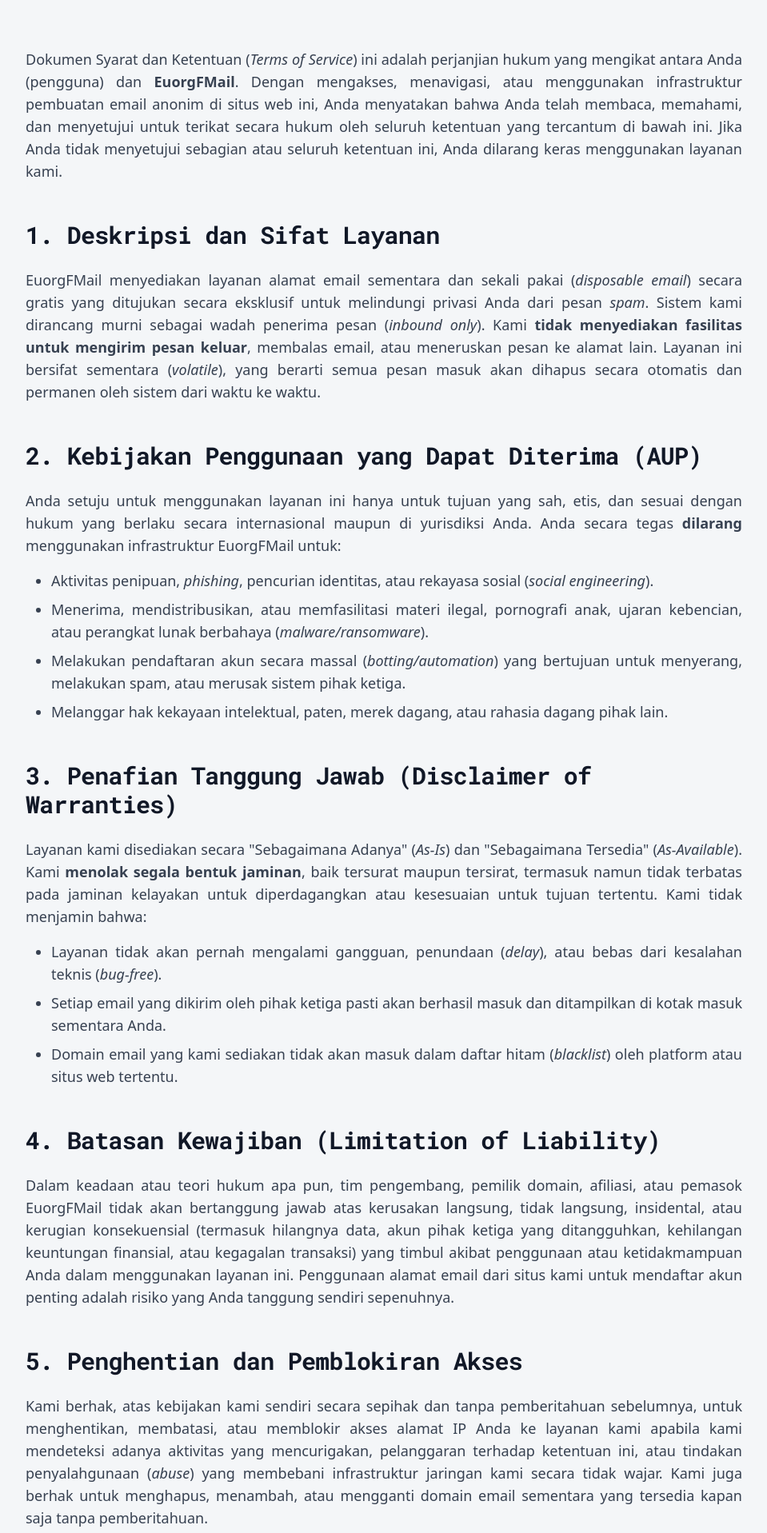
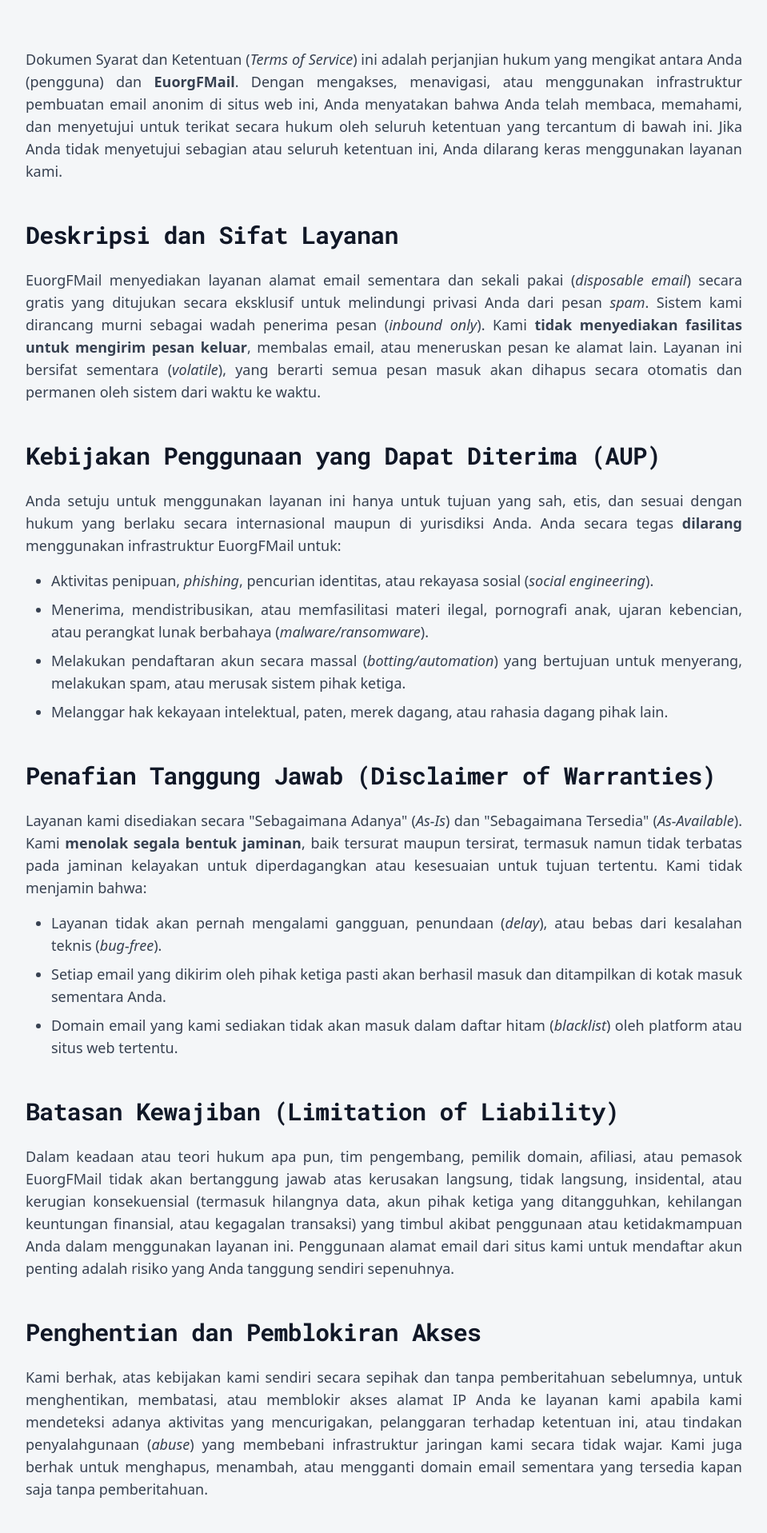
Before and after one commit to hyein89/Mail-fake-baru-2026, a Next.js app: page /ketentuan in a window 1280 px wide. Shown: the part 274-2191 px from the top of the page at 80% size, without its empty margins (160-1119 px from the left). Built offline with nearby package versions, Linux system fonts and the light colour scheme.

Commit message:
Update page.tsx

```diff
--- a/app/ketentuan/page.tsx
+++ b/app/ketentuan/page.tsx
@@ -25,7 +25,7 @@
 
         {/* Pasal 1 */}
         <section>
-          <h2 className="text-2xl md:text-3xl font-bold text-gray-900 mb-6 tracking-tight">1. Deskripsi dan Sifat Layanan</h2>
+          <h2 className="text-2xl md:text-3xl font-bold text-gray-900 mb-6 tracking-tight">Deskripsi dan Sifat Layanan</h2>
           <p className="text-base md:text-lg leading-relaxed text-justify">
             {siteConfig.name} menyediakan layanan alamat email sementara dan sekali pakai (<em>disposable email</em>) secara gratis yang ditujukan secara eksklusif untuk melindungi privasi Anda dari pesan <em>spam</em>. Sistem kami dirancang murni sebagai wadah penerima pesan (<em>inbound only</em>). Kami <strong>tidak menyediakan fasilitas untuk mengirim pesan keluar</strong>, membalas email, atau meneruskan pesan ke alamat lain. Layanan ini bersifat sementara (<em>volatile</em>), yang berarti semua pesan masuk akan dihapus secara otomatis dan permanen oleh sistem dari waktu ke waktu.
           </p>
@@ -33,7 +33,7 @@
 
         {/* Pasal 2 */}
         <section>
-          <h2 className="text-2xl md:text-3xl font-bold text-gray-900 mb-6 tracking-tight">2. Kebijakan Penggunaan yang Dapat Diterima (AUP)</h2>
+          <h2 className="text-2xl md:text-3xl font-bold text-gray-900 mb-6 tracking-tight">Kebijakan Penggunaan yang Dapat Diterima (AUP)</h2>
           <p className="text-base md:text-lg leading-relaxed text-justify mb-4">
             Anda setuju untuk menggunakan layanan ini hanya untuk tujuan yang sah, etis, dan sesuai dengan hukum yang berlaku secara internasional maupun di yurisdiksi Anda. Anda secara tegas <strong>dilarang</strong> menggunakan infrastruktur {siteConfig.name} untuk:
           </p>
@@ -47,7 +47,7 @@
 
         {/* Pasal 3 */}
         <section>
-          <h2 className="text-2xl md:text-3xl font-bold text-gray-900 mb-6 tracking-tight">3. Penafian Tanggung Jawab (Disclaimer of Warranties)</h2>
+          <h2 className="text-2xl md:text-3xl font-bold text-gray-900 mb-6 tracking-tight">Penafian Tanggung Jawab (Disclaimer of Warranties)</h2>
           <p className="text-base md:text-lg leading-relaxed text-justify mb-4">
             Layanan kami disediakan secara "Sebagaimana Adanya" (<em>As-Is</em>) dan "Sebagaimana Tersedia" (<em>As-Available</em>). Kami <strong>menolak segala bentuk jaminan</strong>, baik tersurat maupun tersirat, termasuk namun tidak terbatas pada jaminan kelayakan untuk diperdagangkan atau kesesuaian untuk tujuan tertentu. Kami tidak menjamin bahwa:
           </p>
@@ -60,7 +60,7 @@
 
         {/* Pasal 4 */}
         <section>
-          <h2 className="text-2xl md:text-3xl font-bold text-gray-900 mb-6 tracking-tight">4. Batasan Kewajiban (Limitation of Liability)</h2>
+          <h2 className="text-2xl md:text-3xl font-bold text-gray-900 mb-6 tracking-tight">Batasan Kewajiban (Limitation of Liability)</h2>
           <p className="text-base md:text-lg leading-relaxed text-justify">
             Dalam keadaan atau teori hukum apa pun, tim pengembang, pemilik domain, afiliasi, atau pemasok {siteConfig.name} tidak akan bertanggung jawab atas kerusakan langsung, tidak langsung, insidental, atau kerugian konsekuensial (termasuk hilangnya data, akun pihak ketiga yang ditangguhkan, kehilangan keuntungan finansial, atau kegagalan transaksi) yang timbul akibat penggunaan atau ketidakmampuan Anda dalam menggunakan layanan ini. Penggunaan alamat email dari situs kami untuk mendaftar akun penting adalah risiko yang Anda tanggung sendiri sepenuhnya.
           </p>
@@ -68,7 +68,7 @@
 
         {/* Pasal 5 */}
         <section>
-          <h2 className="text-2xl md:text-3xl font-bold text-gray-900 mb-6 tracking-tight">5. Penghentian dan Pemblokiran Akses</h2>
+          <h2 className="text-2xl md:text-3xl font-bold text-gray-900 mb-6 tracking-tight">Penghentian dan Pemblokiran Akses</h2>
           <p className="text-base md:text-lg leading-relaxed text-justify">
             Kami berhak, atas kebijakan kami sendiri secara sepihak dan tanpa pemberitahuan sebelumnya, untuk menghentikan, membatasi, atau memblokir akses alamat IP Anda ke layanan kami apabila kami mendeteksi adanya aktivitas yang mencurigakan, pelanggaran terhadap ketentuan ini, atau tindakan penyalahgunaan (<em>abuse</em>) yang membebani infrastruktur jaringan kami secara tidak wajar. Kami juga berhak untuk menghapus, menambah, atau mengganti domain email sementara yang tersedia kapan saja tanpa pemberitahuan.
           </p>
```
